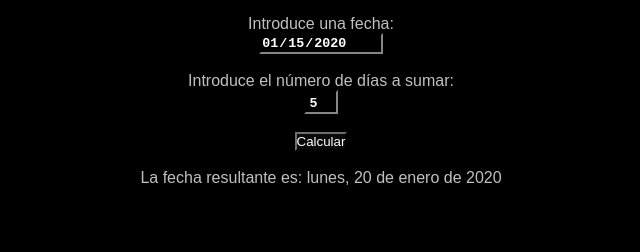
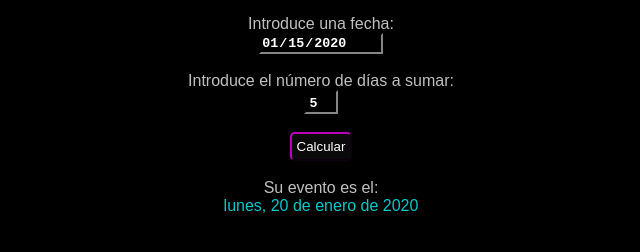
Before and after one commit to lordballiwns/Contador, a plain HTML site: page index.html in a window 1280 px wide. Both pictures are taken after typing "2020-01-15", "5" into the empty fields and a click on the button "Calcular". Shown: the part 40-292 px from the top of the page, without its empty margins (319-959 px from the left). Drawn offline with Linux system fonts and the light colour scheme.

Commit message:
Actualizar index.html
Se agregaron colores para identificar los datos y resultados. Mejoras en el tiempo. Y pequeñas adaptaciones menores.

```diff
--- a/index.html
+++ b/index.html
@@ -1,5 +1,5 @@
 <!DOCTYPE html>
-<html lang="es">
+<html lang="es-mx">
 <head>
     <meta charset="UTF-8">
     <meta name="viewport" content="width=device-width, initial-scale=1.0">
@@ -24,13 +24,18 @@
         }
         button {
             background: rgb(10,10,10);
-            border-color: rgb(25,25,25);
+            border-color: rgb(100,0,100);
              color: white;
+             padding: 5px;
+             border-radius: 5px;
         }
         #dias {
             max-width: 30px;
             height: 20px;
             text-align: center;
+        }
+        #resultado {
+            color: rgb(0,200,200);
         }
     </style>
 </head>
@@ -50,6 +55,7 @@
     <button onclick="calcularDias()">Calcular</button>
     <br>
     <br>
+    <div>Su evento es el: </div>
     <p id="resultado"></p>
 
     <script>
@@ -59,7 +65,7 @@
             const fecha = new Date(fechaInput);
             fecha.setDate(fecha.getDate() + diasInput);
             const resultado = fecha.toLocaleDateString('es-mx', { weekday:'long', day:'numeric', month:'long', year:'numeric'});
-            document.getElementById("resultado").textContent = `La fecha resultante es: ${resultado}`;
+            document.getElementById("resultado").textContent = `${resultado}`;
         }
     </script>
 </body>
```
